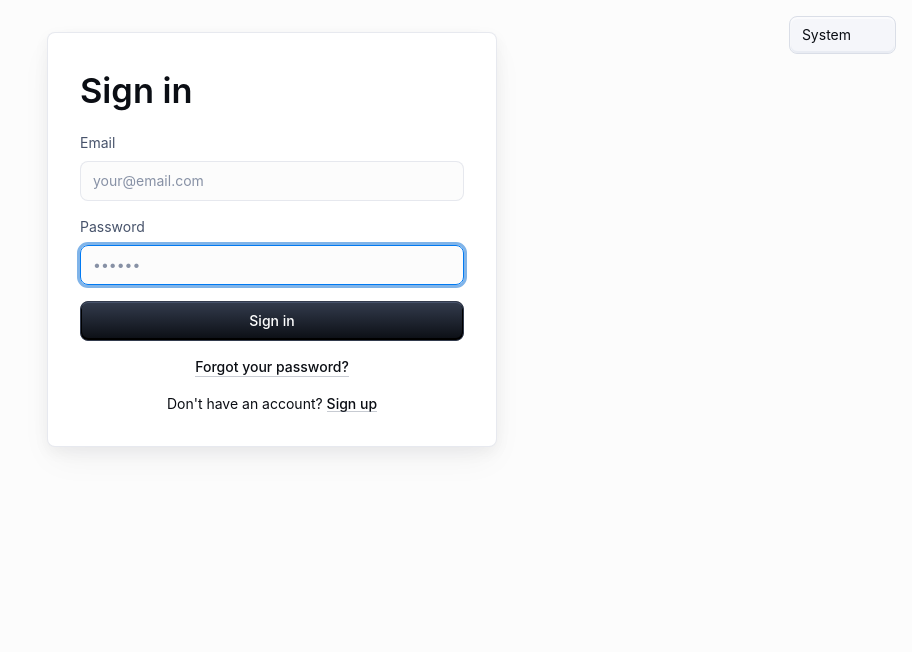
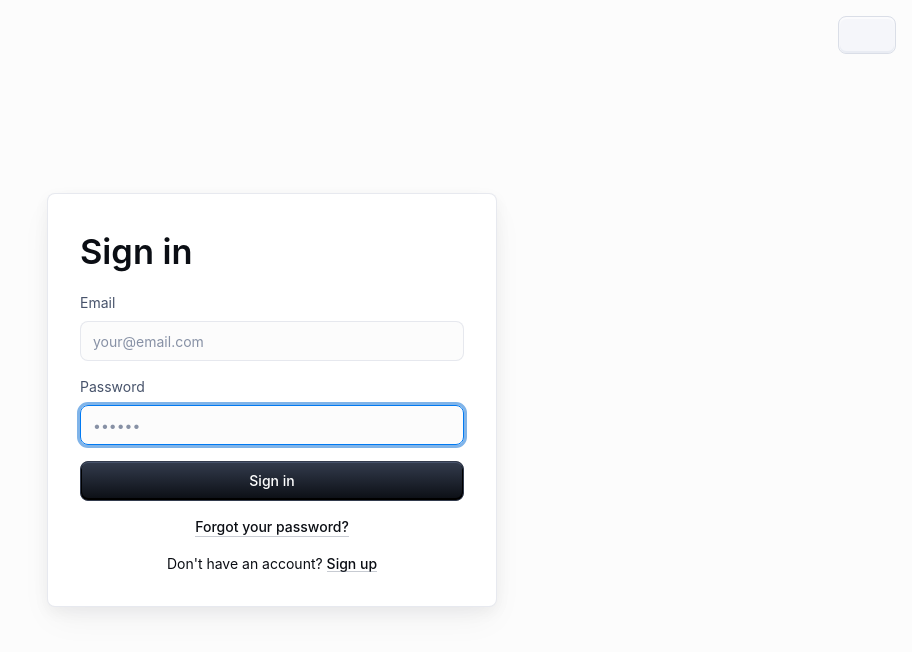
Before and after one commit to Raunakaga2004/LockedIn, a React app in the folder frontend/: page /signin in a window 1280 px wide. Shown: the top 652 px of the page, without its empty margins (368-1280 px from the left). Built offline with nearby package versions, Linux system fonts and the light colour scheme; some icons are missing; the HTML template or start-up script is replaced by a standard one.

Commit message:
removed system from theme and aligned the sign in and sign up

```diff
--- a/frontend/src/Components/shared-theme/ColorModeSelect.tsx
+++ b/frontend/src/Components/shared-theme/ColorModeSelect.tsx
@@ -20,7 +20,7 @@ export default function ColorModeSelect(props: SelectProps) {
       }}
       {...props}
     >
-      <MenuItem value="system">System</MenuItem>
+      {/* <MenuItem value="system">System</MenuItem> */}
       <MenuItem value="light">Light</MenuItem>
       <MenuItem value="dark">Dark</MenuItem>
     </Select>
--- a/frontend/src/Components/sign-in/SignIn.tsx
+++ b/frontend/src/Components/sign-in/SignIn.tsx
@@ -134,7 +134,8 @@ export default function SignIn(props: { disableCustomTheme?: boolean }) {
   return (
     <AppTheme {...props}>
       <CssBaseline enableColorScheme />
-      <SignInContainer direction="column" justifyContent="space-between">
+      <div className='min-h-screen flex flex-col justify-center'>
+        <SignInContainer direction="column" justifyContent="space-between" className=''>
           <ColorModeSelect sx={{ position: 'fixed', top: '1rem', right: '1rem' }} />
           <Card variant="outlined">
             <Typography
@@ -229,6 +230,7 @@ export default function SignIn(props: { disableCustomTheme?: boolean }) {
             </Box>
           </Card>
         </SignInContainer>
+      </div>
     </AppTheme>
   );
 }
--- a/frontend/src/Components/sign-up/SignUp.tsx
+++ b/frontend/src/Components/sign-up/SignUp.tsx
@@ -153,6 +153,7 @@ export default function SignUp(props: { disableCustomTheme?: boolean }) {
     <AppTheme {...props}>
       <CssBaseline enableColorScheme />
       <ColorModeSelect sx={{ position: 'fixed', top: '1rem', right: '1rem' }} />
+      <div className='min-h-screen flex flex-col justify-center'>
         <SignUpContainer direction="column" justifyContent="space-between">
           <Card variant="outlined">
             <Typography
@@ -282,6 +283,7 @@ export default function SignUp(props: { disableCustomTheme?: boolean }) {
             </Box>
           </Card>
         </SignUpContainer>
+      </div>
     </AppTheme>
   );
 }
```
Also changed, not shown: 1 other file (tests, documents, lock files or other folders). Lines whose indentation alone changed are shown as unchanged.
